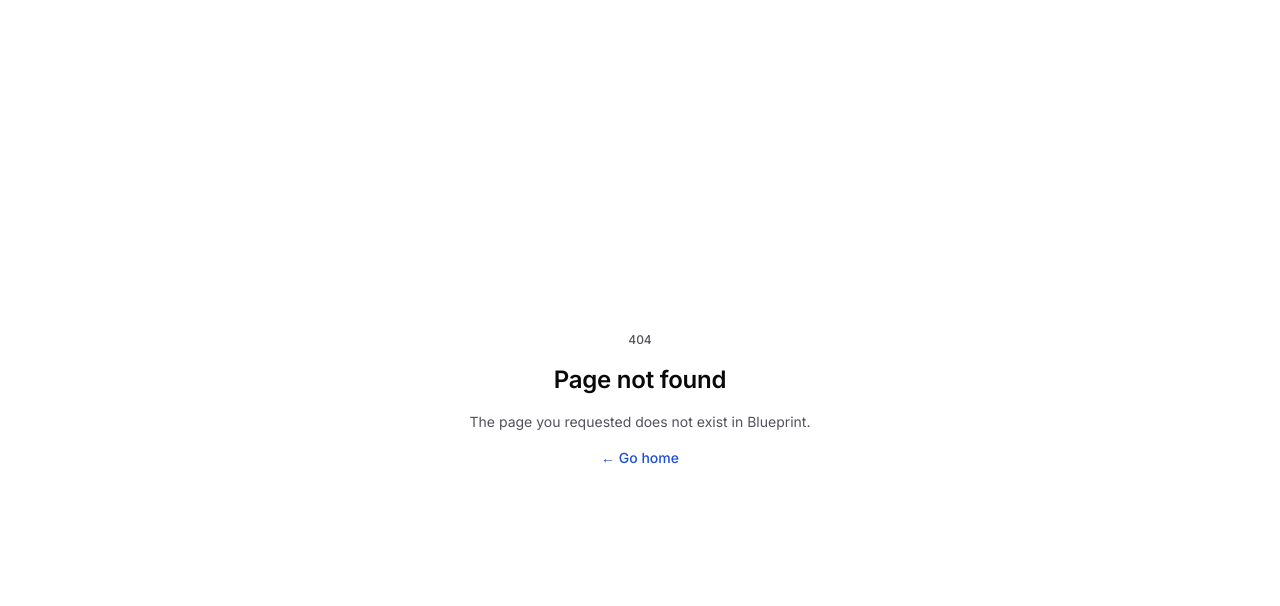
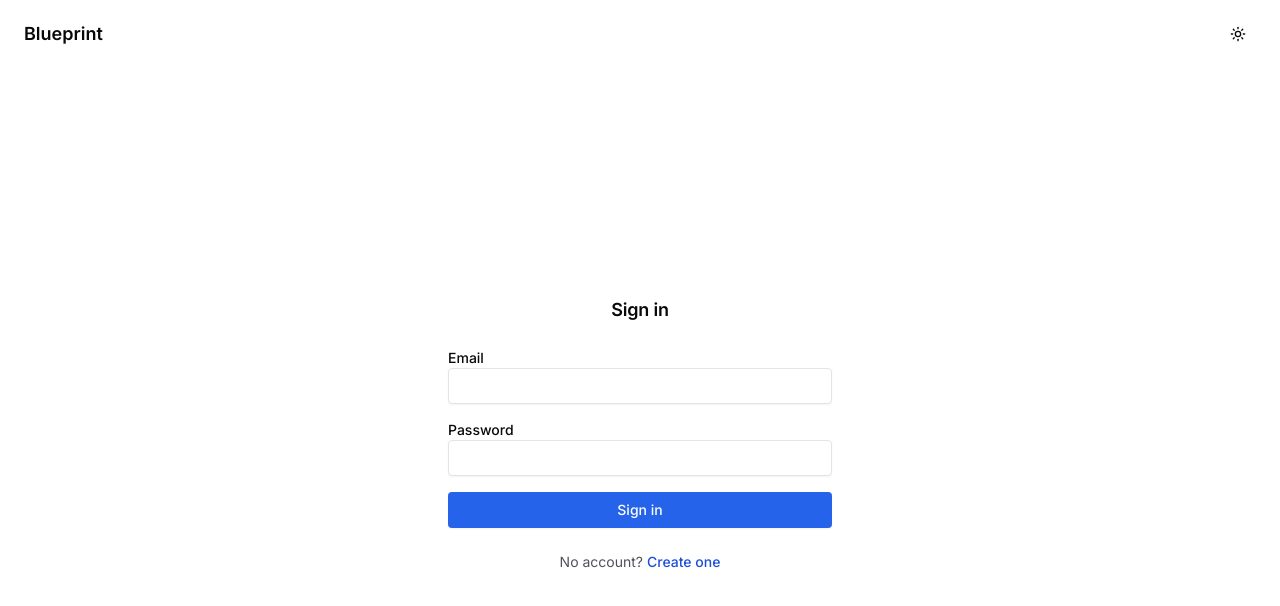
Before and after one commit to kuronaichi024-ui/AI-Planner, a Next.js app: page /login in a window 1280 px wide. Before the commit this address had no page. Shown: the top 606 px of the page. Built offline with nearby package versions, Linux system fonts and the light colour scheme.

Commit message:
phase1: auth pages and actions

```diff
--- /dev/null
+++ b/src/app/(auth)/actions.ts
@@ -0,0 +1,67 @@
+'use server';
+import { redirect } from 'next/navigation';
+import { logActionError } from '@/app/_lib/log';
+import { LOGIN_PATH, PROJECTS_PATH } from '@/lib/auth-routes';
+import { firstIssuePerField, formString, type ActionState } from '@/lib/form';
+import { signInSchema, signUpSchema } from '@/lib/schemas/auth';
+import { DbError, signInWithPassword, signOut, signUpWithPassword } from '@/server/db';
+
+export async function signInAction(_prev: ActionState, formData: FormData): Promise<ActionState> {
+  const email = formString(formData, 'email');
+  const password = formString(formData, 'password');
+
+  const parsed = signInSchema.safeParse({ email, password });
+  if (!parsed.success) {
+    return { status: 'error', fieldErrors: firstIssuePerField(parsed.error), values: { email } };
+  }
+
+  try {
+    const result = await signInWithPassword(parsed.data.email, parsed.data.password);
+    if (!result.ok) {
+      return { status: 'error', message: result.message, values: { email } };
+    }
+  } catch (e) {
+    logActionError('sign_in', e);
+    return { status: 'error', message: 'Something went wrong. Try again.', values: { email } };
+  }
+
+  redirect(PROJECTS_PATH);
+}
+
+export async function signUpAction(_prev: ActionState, formData: FormData): Promise<ActionState> {
+  const email = formString(formData, 'email');
+  const password = formString(formData, 'password');
+
+  const parsed = signUpSchema.safeParse({ email, password });
+  if (!parsed.success) {
+    return { status: 'error', fieldErrors: firstIssuePerField(parsed.error), values: { email } };
+  }
+
+  try {
+    const result = await signUpWithPassword(parsed.data.email, parsed.data.password);
+    if (!result.ok) {
+      return { status: 'error', message: result.message, values: { email } };
+    }
+    if (!result.signedIn) {
+      return {
+        status: 'success',
+        message: 'Account created. Check your email to confirm it, then sign in.',
+        values: { email },
+      };
+    }
+  } catch (e) {
+    logActionError('sign_up', e);
+    return { status: 'error', message: 'Something went wrong. Try again.', values: { email } };
+  }
+
+  redirect(PROJECTS_PATH);
+}
+
+export async function signOutAction(): Promise<void> {
+  try {
+    await signOut();
+  } catch (e) {
+    logActionError('sign_out', e);
+  }
+  redirect(LOGIN_PATH);
+}
--- /dev/null
+++ b/src/app/(auth)/layout.tsx
@@ -0,0 +1,20 @@
+import Link from 'next/link';
+import { APP_NAME } from '@/config/app';
+import { ThemeToggle } from '@/components/theme-toggle';
+import { PROJECTS_PATH } from '@/lib/auth-routes';
+
+export default function AuthLayout({ children }: { children: React.ReactNode }) {
+  return (
+    <div className="flex min-h-screen flex-col">
+      <header className="flex items-center justify-between px-6 py-4">
+        <Link href={PROJECTS_PATH} className="text-lg font-semibold">
+          {APP_NAME}
+        </Link>
+        <ThemeToggle />
+      </header>
+      <main className="flex flex-1 items-center justify-center px-6">
+        <div className="w-full max-w-sm">{children}</div>
+      </main>
+    </div>
+  );
+}
--- /dev/null
+++ b/src/app/(auth)/login/page.tsx
@@ -0,0 +1,20 @@
+import Link from 'next/link';
+import { AuthForm } from '@/components/auth/auth-form';
+import { SIGNUP_PATH } from '@/lib/auth-routes';
+
+export default function LoginPage() {
+  return (
+    <div className="space-y-6">
+      <div className="space-y-2 text-center">
+        <h1 className="text-h2">Sign in</h1>
+      </div>
+      <AuthForm mode="signin" />
+      <p className="text-center text-sm text-muted-foreground">
+        No account?{' '}
+        <Link href={SIGNUP_PATH} className="font-medium text-link underline-offset-4 hover:underline">
+          Create one
+        </Link>
+      </p>
+    </div>
+  );
+}
--- /dev/null
+++ b/src/app/(auth)/signup/page.tsx
@@ -0,0 +1,20 @@
+import Link from 'next/link';
+import { AuthForm } from '@/components/auth/auth-form';
+import { LOGIN_PATH } from '@/lib/auth-routes';
+
+export default function SignUpPage() {
+  return (
+    <div className="space-y-6">
+      <div className="space-y-2 text-center">
+        <h1 className="text-h2">Create your account</h1>
+      </div>
+      <AuthForm mode="signup" />
+      <p className="text-center text-sm text-muted-foreground">
+        Already have an account?{' '}
+        <Link href={LOGIN_PATH} className="font-medium text-link underline-offset-4 hover:underline">
+          Sign in
+        </Link>
+      </p>
+    </div>
+  );
+}
--- a/src/app/page.tsx
+++ b/src/app/page.tsx
@@ -1,25 +1,9 @@
-import { APP_NAME } from '@/config/app';
-import { ThemeToggle } from '@/components/theme-toggle';
+import { redirect } from 'next/navigation';
+import { LOGIN_PATH, PROJECTS_PATH } from '@/lib/auth-routes';
+import { getSessionUser } from '@/server/db';
 
-export default function Home() {
-  return (
-    <main className="flex min-h-screen flex-col items-center justify-center gap-6 px-6">
-      <div className="absolute right-4 top-4">
-        <ThemeToggle />
-      </div>
-      <h1 className="text-h1">{APP_NAME}</h1>
-      <p className="max-w-prose text-center text-base-ui text-muted-foreground">
-        Turn a vague idea into a structured, build-ready specification that humans and AI coding
-        agents can execute.
-      </p>
-      {process.env.NODE_ENV === 'development' && (
-        <a
-          href="/styleguide"
-          className="text-sm font-medium text-link underline-offset-4 hover:underline"
-        >
-          View style guide →
-        </a>
-      )}
-    </main>
-  );
+export default async function Home() {
+  const user = await getSessionUser();
+  if (user) redirect(PROJECTS_PATH);
+  redirect(LOGIN_PATH);
 }
--- /dev/null
+++ b/src/components/auth/auth-form.tsx
@@ -0,0 +1,60 @@
+'use client';
+import { useActionState } from 'react';
+import { signInAction, signUpAction } from '@/app/(auth)/actions';
+import { initialActionState, type ActionState } from '@/lib/form';
+import { Button } from '@/components/ui/button';
+import { Input } from '@/components/ui/input';
+import { Label } from '@/components/ui/label';
+import { FieldError, FormMessage } from '@/components/form-feedback';
+
+type FormAction = (prev: ActionState, formData: FormData) => Promise<ActionState>;
+
+export function AuthForm({ mode }: { mode: 'signin' | 'signup' }) {
+  const action: FormAction = mode === 'signin' ? signInAction : signUpAction;
+  const [state, formAction, pending] = useActionState(action, initialActionState);
+
+  const emailError = state.fieldErrors?.email;
+  const passwordError = state.fieldErrors?.password;
+  const submitLabel =
+    mode === 'signin'
+      ? pending
+        ? 'Signing in...'
+        : 'Sign in'
+      : pending
+        ? 'Creating account...'
+        : 'Create account';
+
+  return (
+    <form action={formAction} noValidate className="space-y-4">
+      {state.message && <FormMessage status={state.status} message={state.message} />}
+      <div className="space-y-2">
+        <Label htmlFor="email">Email</Label>
+        <Input
+          id="email"
+          name="email"
+          type="email"
+          autoComplete="email"
+          defaultValue={state.values?.email ?? ''}
+          aria-invalid={emailError ? true : undefined}
+          aria-describedby={emailError ? 'email-error' : undefined}
+        />
+        {emailError && <FieldError id="email-error" message={emailError} />}
+      </div>
+      <div className="space-y-2">
+        <Label htmlFor="password">Password</Label>
+        <Input
+          id="password"
+          name="password"
+          type="password"
+          autoComplete={mode === 'signin' ? 'current-password' : 'new-password'}
+          aria-invalid={passwordError ? true : undefined}
+          aria-describedby={passwordError ? 'password-error' : undefined}
+        />
+        {passwordError && <FieldError id="password-error" message={passwordError} />}
+      </div>
+      <Button type="submit" disabled={pending} className="w-full">
+        {submitLabel}
+      </Button>
+    </form>
+  );
+}
--- /dev/null
+++ b/src/components/form-feedback.tsx
@@ -0,0 +1,38 @@
+import { AlertCircle, CheckCircle2 } from 'lucide-react';
+import type { ActionStatus } from '@/lib/form';
+
+export function FormMessage({
+  status,
+  message,
+}: {
+  status: ActionStatus;
+  message: string;
+}) {
+  if (status === 'idle' || !message) return null;
+  const isError = status === 'error';
+  const role = isError ? 'alert' : 'status';
+
+  return (
+    <div
+      role={role}
+      className={`flex items-start gap-2 rounded-md border p-3 text-sm text-foreground ${
+        isError ? 'border-destructive/50 bg-destructive/10' : 'border-success/50 bg-success/10'
+      }`}
+    >
+      {isError ? (
+        <AlertCircle className="mt-0.5 h-4 w-4 shrink-0 text-destructive" />
+      ) : (
+        <CheckCircle2 className="mt-0.5 h-4 w-4 shrink-0 text-success" />
+      )}
+      <p>{message}</p>
+    </div>
+  );
+}
+
+export function FieldError({ id, message }: { id: string; message: string }) {
+  return (
+    <p id={id} className="text-xs text-destructive">
+      {message}
+    </p>
+  );
+}
```
Also changed, not shown: 1 other file (tests, documents, lock files or other folders).
